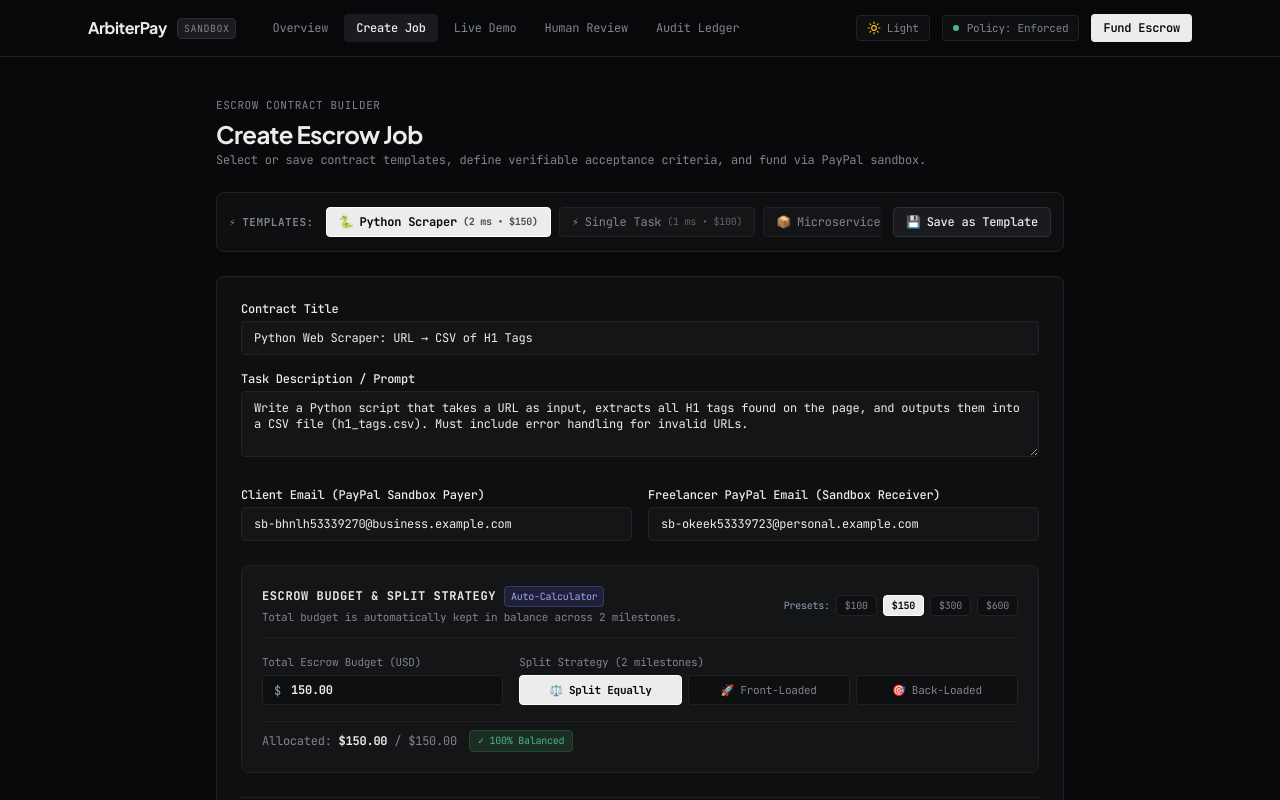
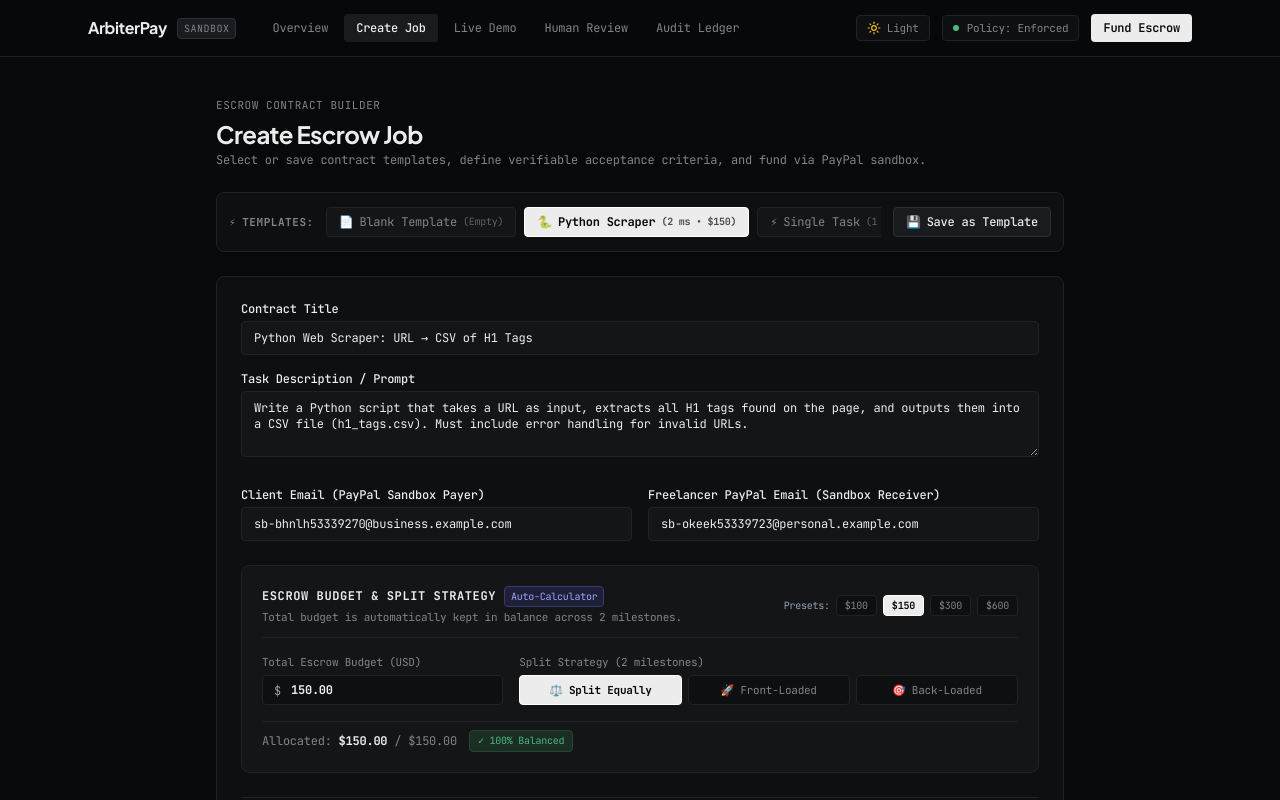
Before and after one commit to zerokali20/ArbiterPay, a Next.js app: page /jobs/new in a window 1280 px wide. Shown: the top 800 px of the page. Built offline with nearby package versions, Linux system fonts and the light colour scheme.

Commit message:
feat(templates): add blank empty template option to template bar

```diff
--- a/app/jobs/new/page.tsx
+++ b/app/jobs/new/page.tsx
@@ -106,9 +106,27 @@ export default function NewJobPage() {
   const isBudgetBalanced = Math.abs(budgetDifference) < 0.01;
 
   // ── Preset Template Switcher ──────────────────────────────────────────────
-  const applyTaskPreset = (presetType: 'python_scraper' | 'single_task' | 'microservice') => {
+  const applyTaskPreset = (presetType: 'empty' | 'python_scraper' | 'single_task' | 'microservice') => {
     setActiveTemplateId(presetType);
-    if (presetType === 'python_scraper') {
+    if (presetType === 'empty') {
+      setTitle('');
+      setDescription('');
+      setTotalBudget('100.00');
+      setSplitStrategy('equal');
+      setMilestones([
+        {
+          id: `ms-${Date.now()}-1`,
+          title: 'Milestone 1: Deliverable Requirements',
+          description: '',
+          amount: '100.00',
+          criteria: [
+            { id: `c-${Date.now()}-1`, description: '' },
+          ],
+        },
+      ]);
+      setSaveSuccessMsg('Blank template loaded');
+      setTimeout(() => setSaveSuccessMsg(null), 2500);
+    } else if (presetType === 'python_scraper') {
       setTitle('Python Web Scraper: URL → CSV of H1 Tags');
       setDescription(
         'Write a Python script that takes a URL as input, extracts all H1 tags found on the page, and outputs them into a CSV file (h1_tags.csv). Must include error handling for invalid URLs.'
@@ -582,6 +600,21 @@ export default function NewJobPage() {
             <span>⚡</span>
             <span>Templates:</span>
           </div>
+
+          {/* Preset 0: Empty / Blank Template */}
+          <button
+            type="button"
+            onClick={() => applyTaskPreset('empty')}
+            className={`px-3 py-1.5 rounded border text-xs whitespace-nowrap transition-colors flex items-center gap-1.5 cursor-pointer shrink-0 ${
+              activeTemplateId === 'empty'
+                ? 'bg-slate-900 text-white dark:bg-[#ececed] dark:text-[#08090a] border-slate-900 dark:border-white font-bold'
+                : 'bg-slate-50 dark:bg-[#141517] text-slate-700 dark:text-[#81848b] border-slate-200 dark:border-[#212225] hover:border-slate-400 dark:hover:border-[#373a6e]'
+            }`}
+          >
+            <span>📄</span>
+            <span>Blank Template</span>
+            <span className="text-[10px] opacity-70">(Empty)</span>
+          </button>
 
           {/* Preset 1: Python Scraper */}
           <button
```
